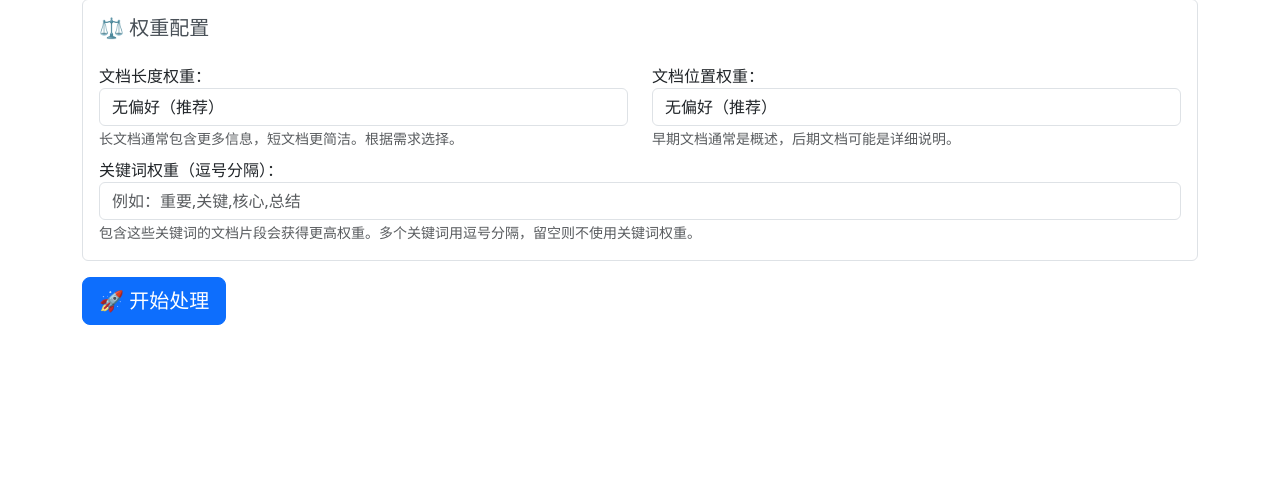
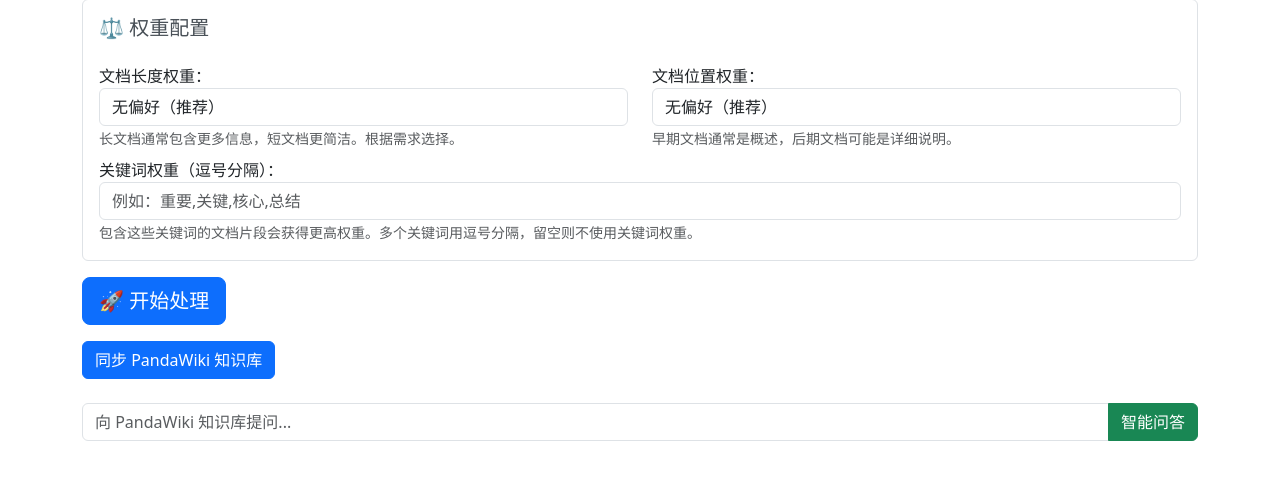
Before and after one commit to hongliangan/RAG_MVP, a Flask app: page / in a window 1280 px wide. Shown: the part 1330-1827 px from the top of the page. Before the commit the page ends 1655 px from the top, so only its background shows below. Run offline with Flask 3, Linux system fonts and the light colour scheme.

Commit message:
release: v2.0_panda PandaWiki整合大版本，支持自动/手动同步、首页问答入口、同步日志、定时任务等

```diff
--- a/requirements.txt
+++ b/requirements.txt
@@ -12,3 +12,4 @@ beautifulsoup4
 scikit-learn
 faiss-cpu
 pytest
+apscheduler>=3.11.0
--- a/web/app.py
+++ b/web/app.py
@@ -22,6 +22,8 @@ import urllib.parse
 import re
 from utils.config import load_global_config, save_global_config
 from utils.chunk_config import validate_chunk_config
+from web.panda_integration import panda_bp, sync_pandawiki_kb
+from apscheduler.schedulers.background import BackgroundScheduler
 
 UPLOAD_FOLDER = "uploads"
 # 支持更多文档格式
@@ -33,6 +35,8 @@ app.config["UPLOAD_FOLDER"] = UPLOAD_FOLDER
 
 if not os.path.exists(UPLOAD_FOLDER):
     os.makedirs(UPLOAD_FOLDER)
+
+app.register_blueprint(panda_bp)
 
 
 def allowed_file(filename):
@@ -906,5 +910,34 @@ def api_set_config():
         return jsonify({"success": False, "error": str(e)})
 
 
+@app.route('/api/panda/sync', methods=['POST'])
+def api_panda_sync():
+    try:
+        logs = []
+        def log(msg):
+            logs.append(msg)
+        sync_pandawiki_kb(log=log)
+        return {"success": True, "msg": "同步完成", "logs": logs}
+    except Exception as e:
+        return {"success": False, "error": str(e)}
+
+@app.route('/api/panda/kb_list', methods=['GET'])
+def api_panda_kb_list():
+    kb_root = 'knowledge_base/documents/panda_sync'
+    if not os.path.exists(kb_root):
+        return []
+    kb_list = [
+        {"id": d, "name": d}
+        for d in os.listdir(kb_root)
+        if os.path.isdir(os.path.join(kb_root, d))
+    ]
+    return kb_list
+
+# 定时自动同步 PandaWiki
+scheduler = BackgroundScheduler()
+scheduler.add_job(lambda: sync_pandawiki_kb(log=None), 'interval', hours=1)
+scheduler.start()
+
+
 if __name__ == "__main__":
     app.run(debug=True, host="0.0.0.0", port=8080)
--- /dev/null
+++ b/web/panda_integration.py
@@ -0,0 +1,77 @@
+# PandaWiki 对接蓝图和同步逻辑
+import requests
+import os
+import json
+from flask import Blueprint, request, jsonify
+from rag_core.knowledge_base import KnowledgeBase
+
+panda_bp = Blueprint('panda', __name__)
+
+PANDAWIKI_API = "http://pandawiki_host:2443/api"
+LOCAL_KB_ROOT = "knowledge_base/documents/panda_sync"
+
+@panda_bp.route('/api/ai/answer', methods=['POST'])
+def panda_ai_answer():
+    """
+    兼容 PandaWiki 的 AI 问答接口
+    POST: { "question": "...", "kb_id": "..." }
+    返回: { "success": True, "answer": "..." }
+    """
+    data = request.get_json()
+    question = data.get("question")
+    kb_id = data.get("kb_id")
+    answer = your_rag_answer_func(question, kb_id)
+    return jsonify({"success": True, "answer": answer})
+
+
+def sync_pandawiki_kb(log=None):
+    """
+    PandaWiki 知识库内容同步主流程
+    - 支持 log 回调，实时记录同步进度
+    - 拉取 PandaWiki 所有知识库及文档，存入本地并自动入库
+    :param log: 可选日志回调函数
+    """
+    os.makedirs(LOCAL_KB_ROOT, exist_ok=True)
+    if log: log("开始同步 PandaWiki 知识库...")
+    resp = requests.get(f"{PANDAWIKI_API}/kb/list")
+    kb_list = resp.json().get("data", [])
+    for kb in kb_list:
+        if log: log(f"同步知识库 {kb['id']} - {kb.get('name','')}")
+        docs = requests.get(f"{PANDAWIKI_API}/kb/{kb['id']}/docs").json()
+        save_to_local_kb(kb['id'], docs)
+        if log: log(f"知识库 {kb['id']} 同步完成，文档数: {len(docs)}")
+    if log: log("全部 PandaWiki 知识库同步完成！")
+
+
+def save_to_local_kb(kb_id, docs):
+    """
+    将 PandaWiki 某知识库的所有文档保存到本地并入库
+    - 每个知识库一个子目录，文档以 txt 存储
+    - 自动调用 KnowledgeBase.add_document 入库
+    """
+    kb_dir = os.path.join(LOCAL_KB_ROOT, kb_id)
+    os.makedirs(kb_dir, exist_ok=True)
+    kb = KnowledgeBase(kb_id, base_path=LOCAL_KB_ROOT)
+    for i, doc in enumerate(docs):
+        content = doc.get("content", "")
+        file_path = os.path.join(kb_dir, f"doc_{i+1}.txt")
+        with open(file_path, "w", encoding="utf-8") as f:
+            f.write(content)
+        # 逐个文档入库
+        kb.add_document(file_path)
+    print(f"同步知识库 {kb_id}，文档数: {len(docs)}")
+
+
+def your_rag_answer_func(question, kb_id):
+    """
+    用本地同步的 PandaWiki 知识库做智能检索与生成
+    - 检索相关文档片段
+    - 可集成 LLM/自定义生成逻辑
+    """
+    kb = KnowledgeBase(kb_id, base_path=LOCAL_KB_ROOT)
+    # 检索相关文档片段
+    search_result = kb.search(question, top_k=3)
+    context = "\n".join([item.get("content", "") for item in search_result])
+    # 生成答案（此处可调用 LLM/自定义生成逻辑）
+    answer = f"【知识库检索片段】\n{context}\n【问题】{question}\n【答案】（此处调用你的RAG生成模型）"
+    return answer
--- a/web/templates/index.html
+++ b/web/templates/index.html
@@ -196,6 +196,49 @@
 
         <button type="submit" class="btn btn-primary btn-lg">🚀 开始处理</button>
     </form>
+    <button id="pandaSyncBtn" class="btn btn-primary mt-3">同步 PandaWiki 知识库</button>
+    <div id="pandaSyncLog" style="white-space:pre;max-height:200px;overflow:auto;"></div>
+    <div class="input-group mt-4">
+      <input id="pandaQ" class="form-control" placeholder="向 PandaWiki 知识库提问...">
+      <button id="pandaAskBtn" class="btn btn-success">智能问答</button>
+    </div>
+    <div id="pandaA" class="mt-2"></div>
+    <script>
+    $(function() {
+        $('#pandaSyncBtn').click(function() {
+            $('#pandaSyncLog').text('同步中...');
+            $(this).prop('disabled', true).text('同步中...');
+            $.post('/api/panda/sync', function(res) {
+                if(res.success) {
+                    $('#pandaSyncLog').text(res.logs.join('\n'));
+                    alert('同步成功！');
+                } else {
+                    $('#pandaSyncLog').text('');
+                    alert('同步失败: ' + (res.error || '未知错误'));
+                }
+                $('#pandaSyncBtn').prop('disabled', false).text('同步 PandaWiki 知识库');
+            });
+        });
+        $('#pandaAskBtn').click(function() {
+            var q = $('#pandaQ').val();
+            if(!q) return;
+            $('#pandaA').text('思考中...');
+            // 默认用 panda_sync 目录下第一个知识库
+            $.get('/api/panda/kb_list', function(kbs) {
+                var kb_id = (kbs[0] && kbs[0].id) || 'default';
+                $.ajax({
+                    url: '/api/ai/answer',
+                    type: 'POST',
+                    contentType: 'application/json',
+                    data: JSON.stringify({question: q, kb_id: kb_id}),
+                    success: function(res) {
+                        $('#pandaA').text(res.answer || '无答案');
+                    }
+                });
+            });
+        });
+    });
+    </script>
 
     <script>
     function onSplitMethodChange() {
```
Also changed, not shown: README.md, 1 other file.
